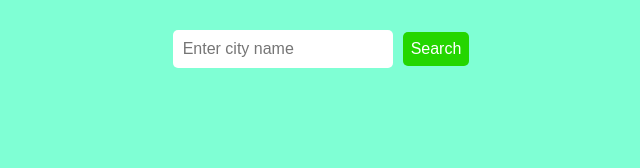
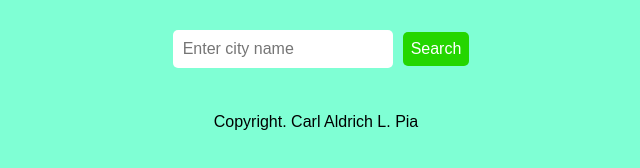
Before and after one commit to Piayayaya/WeatherApp-JavaScript-, a plain HTML site: page index.html in a window 1280 px wide. Shown: the whole page, without its empty margins (324-964 px from the left). Drawn offline with Linux system fonts and the light colour scheme.

Commit message:
added a copyright paragraph

```diff
--- a/index.html
+++ b/index.html
@@ -14,6 +14,9 @@
 
     <div class="card" style="display: none;">
     </div>
+    <div>
+        <p>Copyright. Carl Aldrich L. Pia</p>
+    </div>
     <script src="index.js"></script>
 </body>
 </html>
```
